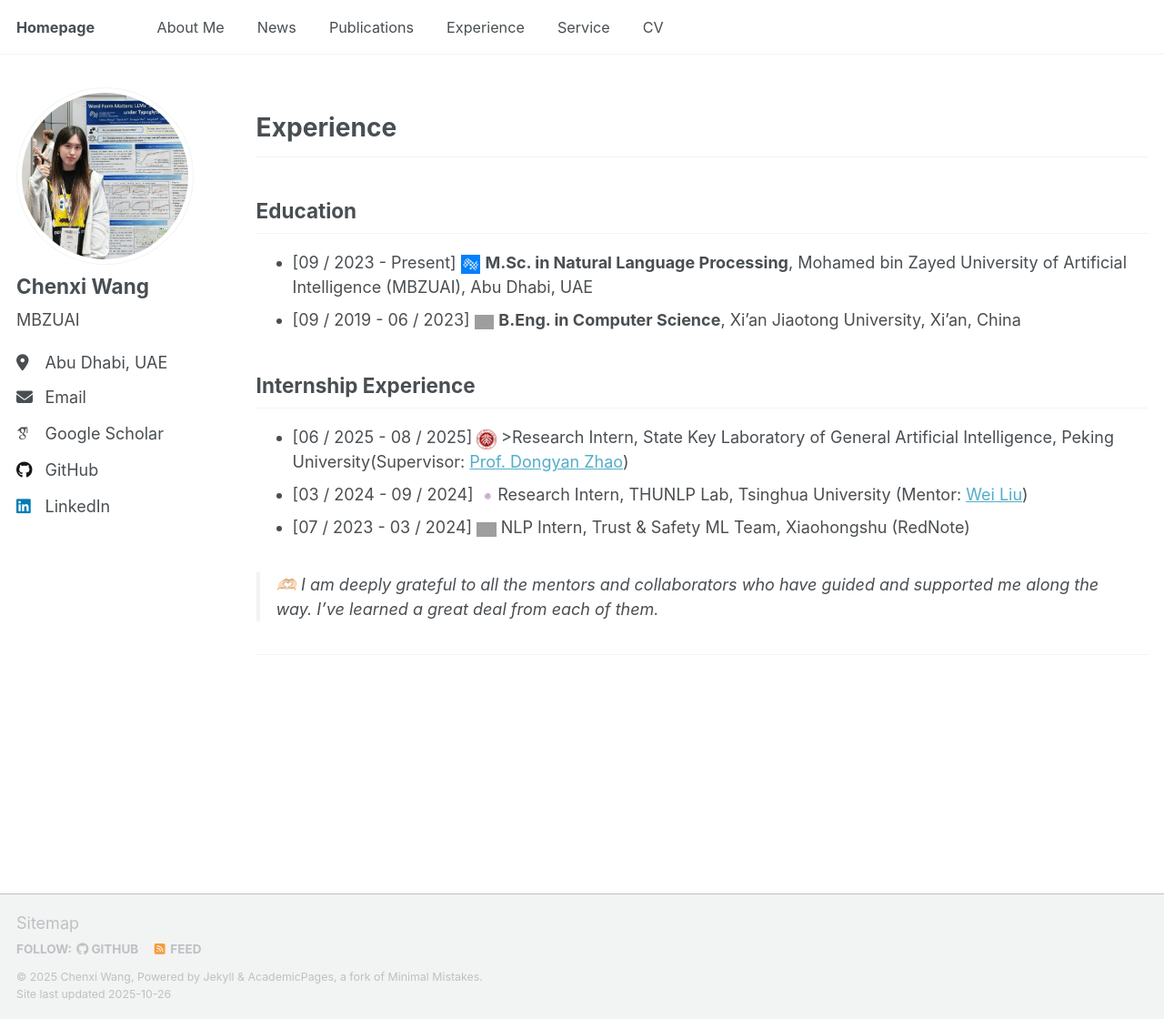
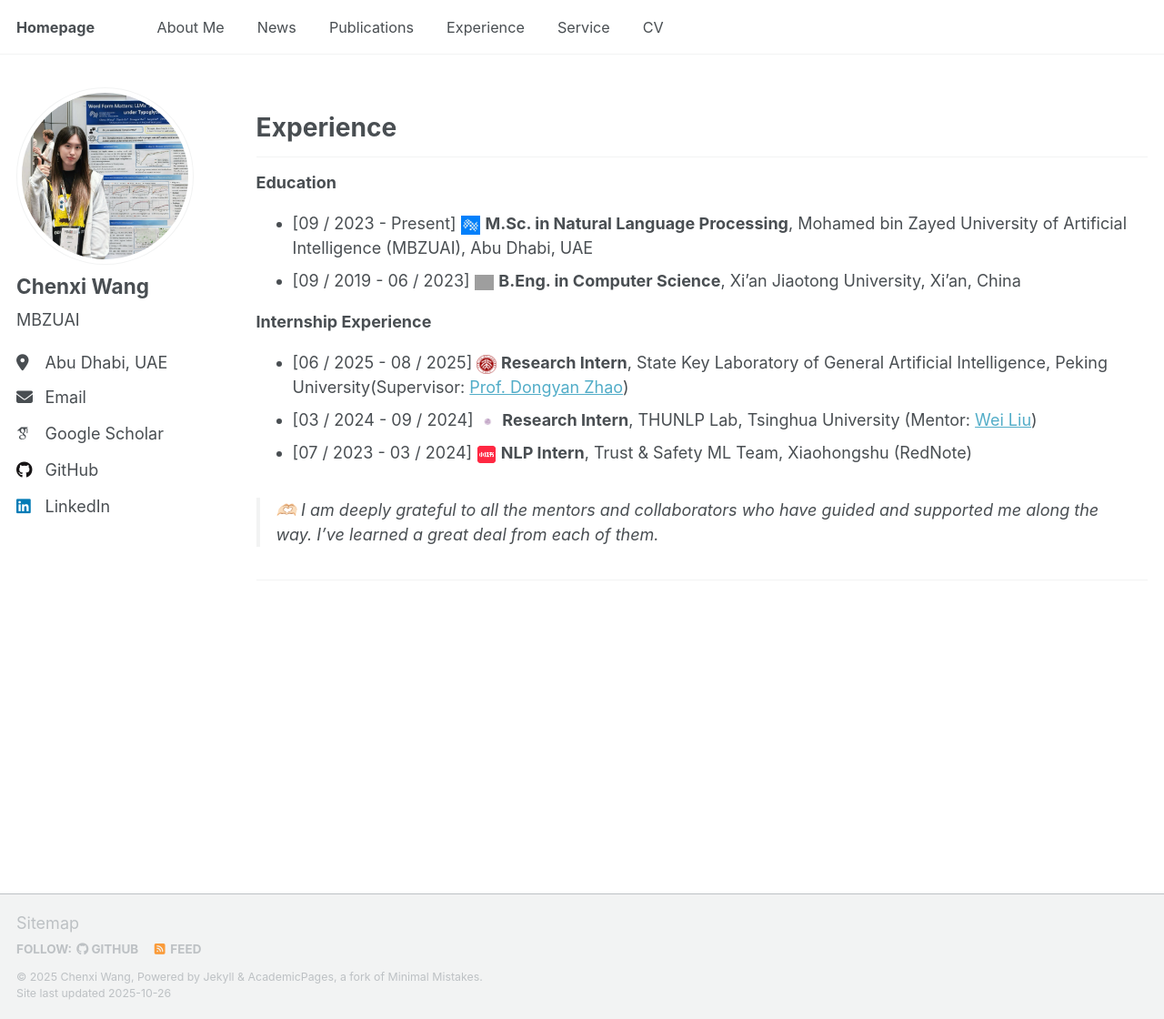
Before and after one commit to Aurora-cx/Aurora-cx.github.io, a Jekyll site: the page built from _pages/includes/experience.md, in a window 1280 px wide and 1120 px high. Shown: the whole window at 91% size. Built offline with Jekyll 4.4.1, drawn with Linux system fonts in a browser that asks for light colours; some web fonts are replaced; our own code applies the rules of GitHub Pages for plain Markdown files; a script that is not in the unit is left out; grey boxes are pictures that could not be loaded.

Commit message:
Use bold text instead of h2 for subsections to reduce spacing

```diff
--- a/_pages/includes/experience.md
+++ b/_pages/includes/experience.md
@@ -2,16 +2,16 @@
 
 # Experience
 
-## Education
+**Education**
 
 - \[09 / 2023 - Present\] <img src='/files/mbzuai_logo.jpeg' style='width: 1.2em;'> **M.Sc. in Natural Language Processing**, Mohamed bin Zayed University of Artificial Intelligence (MBZUAI), Abu Dhabi, UAE
 - \[09 / 2019 - 06 / 2023\] <img src='/files/xjtu_logo.png' style='width: 1.2em;'> **B.Eng. in Computer Science**, Xi'an Jiaotong University, Xi'an, China
 
-## Internship Experience
+**Internship Experience**
 
-- \[06 / 2025 - 08 / 2025\] <img src='/files/pku_logo.png' style='width: 1.2em;'> >Research Intern, State Key Laboratory of General Artificial Intelligence, Peking University(Supervisor: [Prof. Dongyan Zhao](https://scholar.google.com/citations?user=lhR8-68AAAAJ))
-- \[03 / 2024 - 09 / 2024\] <img src='/files/tsinghua_logo.jpg' style='width: 1.2em;'>Research Intern, THUNLP Lab, Tsinghua University (Mentor: [Wei Liu](https://thinkwee.top/about/))
-- \[07 / 2023 - 03 / 2024\] <img src='/files/rednote_logo.jpg' style='width: 1.2em;'> NLP Intern, Trust & Safety ML Team, Xiaohongshu (RedNote)
+- \[06 / 2025 - 08 / 2025\] <img src='/files/pku_logo.png' style='width: 1.2em;'> **Research Intern**, State Key Laboratory of General Artificial Intelligence, Peking University(Supervisor: [Prof. Dongyan Zhao](https://scholar.google.com/citations?user=lhR8-68AAAAJ))
+- \[03 / 2024 - 09 / 2024\] <img src='/files/tsinghua_logo.jpg' style='width: 1.2em;'> **Research Intern**, THUNLP Lab, Tsinghua University (Mentor: [Wei Liu](https://thinkwee.top/about/))
+- \[07 / 2023 - 03 / 2024\] <img src='/files/rednote_logo.png' style='width: 1.2em;'> **NLP Intern**, Trust & Safety ML Team, Xiaohongshu (RedNote)
 
 > 🫶🏻 I am deeply grateful to all the mentors and collaborators who have guided and supported me along the way. I’ve learned a great deal from each of them.
 
```
